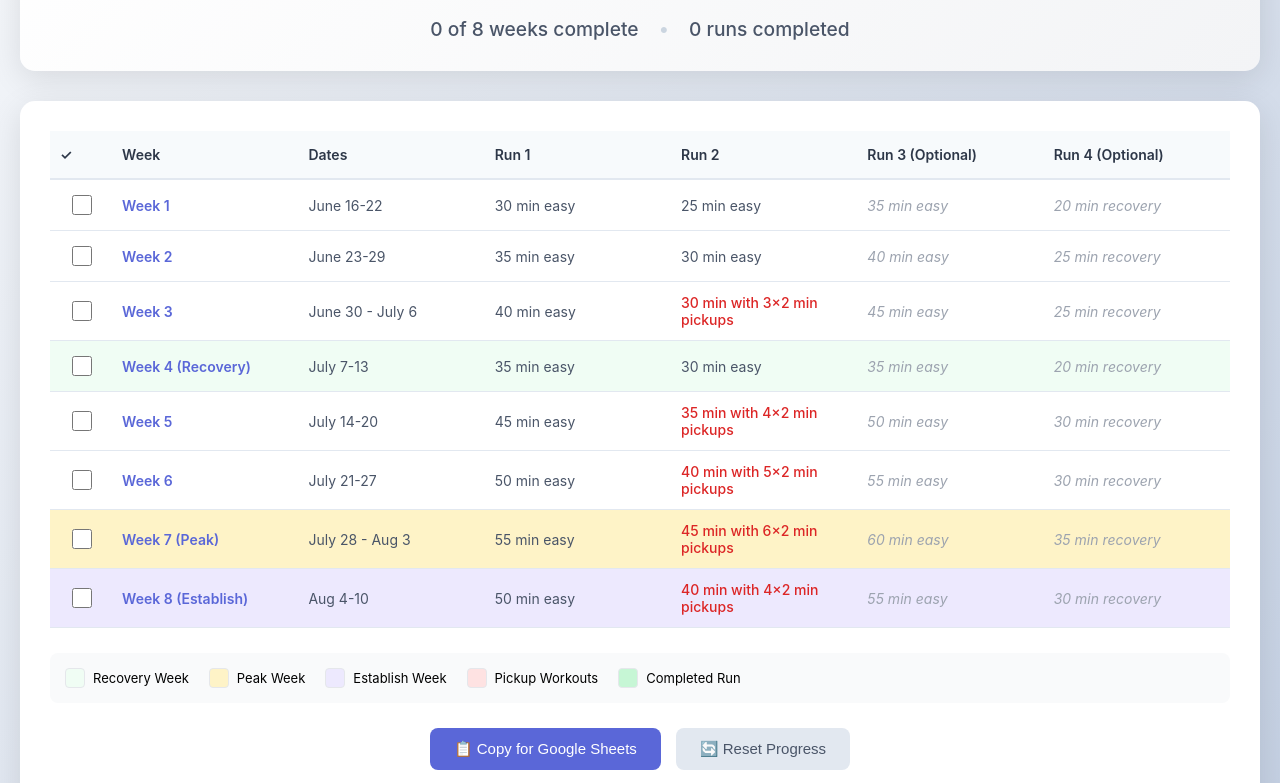
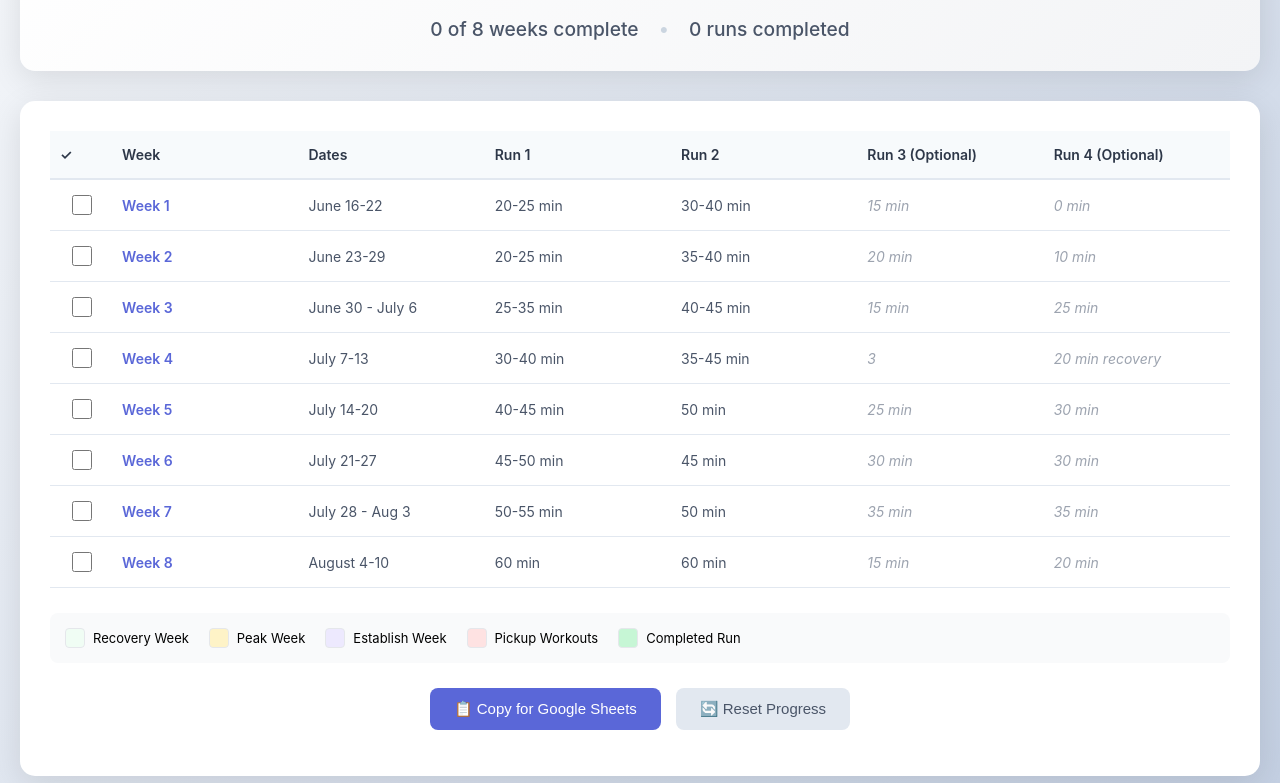
Before and after one commit to Kpuckett24/Framework_Model_Website, a plain HTML site: page index.html in a window 1280 px wide. Shown: the part 133-916 px from the top of the page. Drawn offline with Linux system fonts and the light colour scheme.

Commit message:
initial fin.

```diff
--- a/index.html
+++ b/index.html
@@ -64,8 +64,8 @@
             </svg>
         </div>
 
-        <h1>🏃‍♀️ Your Running Journey</h1>
-        <p class="subtitle">8-Week Build-Up Plan • June 16 - August 10, 2025</p>
+        <h1>Lilly's Running Plan</h1>
+        <p class="subtitle">Right now, I have this for 8 Weeks! • June 16 - August 10, 2025</p>
         <div class="progress-summary">
             <span id="weeksComplete">0</span> of 8 weeks complete
             <span class="separator">•</span>
@@ -141,10 +141,10 @@
                     </td>
                     <td class="week-label">Week 1</td>
                     <td>June 16-22</td>
-                    <td class="run-cell" data-week="1" data-run="1">30 min easy</td>
-                    <td class="run-cell" data-week="1" data-run="2">25 min easy</td>
-                    <td class="run-cell optional" data-week="1" data-run="3">35 min easy</td>
-                    <td class="run-cell optional" data-week="1" data-run="4">20 min recovery</td>
+                    <td class="run-cell" data-week="1" data-run="1">20-25 min</td>
+                    <td class="run-cell" data-week="1" data-run="2">30-40 min</td>
+                    <td class="run-cell optional" data-week="1" data-run="3">15 min</td>
+                    <td class="run-cell optional" data-week="1" data-run="4">0 min</td>
                 </tr>
                 <tr>
                     <td class="checkbox-cell">
@@ -152,10 +152,10 @@
                     </td>
                     <td class="week-label">Week 2</td>
                     <td>June 23-29</td>
-                    <td class="run-cell" data-week="2" data-run="1">35 min easy</td>
-                    <td class="run-cell" data-week="2" data-run="2">30 min easy</td>
-                    <td class="run-cell optional" data-week="2" data-run="3">40 min easy</td>
-                    <td class="run-cell optional" data-week="2" data-run="4">25 min recovery</td>
+                    <td class="run-cell" data-week="2" data-run="1">20-25 min</td>
+                    <td class="run-cell" data-week="2" data-run="2">35-40 min</td>
+                    <td class="run-cell optional" data-week="2" data-run="3">20 min</td>
+                    <td class="run-cell optional" data-week="2" data-run="4">10 min</td>
                 </tr>
                 <tr>
                     <td class="checkbox-cell">
@@ -163,20 +163,20 @@
                     </td>
                     <td class="week-label">Week 3</td>
                     <td>June 30 - July 6</td>
-                    <td class="run-cell" data-week="3" data-run="1">40 min easy</td>
-                    <td class="run-cell pickup-workout" data-week="3" data-run="2">30 min with 3×2 min pickups</td>
-                    <td class="run-cell optional" data-week="3" data-run="3">45 min easy</td>
-                    <td class="run-cell optional" data-week="3" data-run="4">25 min recovery</td>
+                    <td class="run-cell" data-week="3" data-run="1">25-35 min</td>
+                    <td class="run-cell" data-week="3" data-run="2">40-45 min</td>
+                    <td class="run-cell optional" data-week="3" data-run="3">15 min</td>
+                    <td class="run-cell optional" data-week="3" data-run="4">25 min</td>
                 </tr>
-                <tr class="recovery-row">
+                <tr>
                     <td class="checkbox-cell">
                         <input type="checkbox" class="week-checkbox" data-week="4">
                     </td>
-                    <td class="week-label">Week 4 (Recovery)</td>
+                    <td class="week-label">Week 4</td>
                     <td>July 7-13</td>
-                    <td class="run-cell" data-week="4" data-run="1">35 min easy</td>
-                    <td class="run-cell" data-week="4" data-run="2">30 min easy</td>
-                    <td class="run-cell optional" data-week="4" data-run="3">35 min easy</td>
+                    <td class="run-cell" data-week="4" data-run="1">30-40 min</td>
+                    <td class="run-cell" data-week="4" data-run="2">35-45 min</td>
+                    <td class="run-cell optional" data-week="4" data-run="3">3</td>
                     <td class="run-cell optional" data-week="4" data-run="4">20 min recovery</td>
                 </tr>
                 <tr>
@@ -185,10 +185,10 @@
                     </td>
                     <td class="week-label">Week 5</td>
                     <td>July 14-20</td>
-                    <td class="run-cell" data-week="5" data-run="1">45 min easy</td>
-                    <td class="run-cell pickup-workout" data-week="5" data-run="2">35 min with 4×2 min pickups</td>
-                    <td class="run-cell optional" data-week="5" data-run="3">50 min easy</td>
-                    <td class="run-cell optional" data-week="5" data-run="4">30 min recovery</td>
+                    <td class="run-cell" data-week="5" data-run="1">40-45 min</td>
+                    <td class="run-cell" data-week="5" data-run="2">50 min</td>
+                    <td class="run-cell optional" data-week="5" data-run="3">25 min</td>
+                    <td class="run-cell optional" data-week="5" data-run="4">30 min</td>
                 </tr>
                 <tr>
                     <td class="checkbox-cell">
@@ -196,32 +196,32 @@
                     </td>
                     <td class="week-label">Week 6</td>
                     <td>July 21-27</td>
-                    <td class="run-cell" data-week="6" data-run="1">50 min easy</td>
-                    <td class="run-cell pickup-workout" data-week="6" data-run="2">40 min with 5×2 min pickups</td>
-                    <td class="run-cell optional" data-week="6" data-run="3">55 min easy</td>
-                    <td class="run-cell optional" data-week="6" data-run="4">30 min recovery</td>
+                    <td class="run-cell" data-week="6" data-run="1">45-50 min</td>
+                    <td class="run-cell" data-week="6" data-run="2">45 min</td>
+                    <td class="run-cell optional" data-week="6" data-run="3">30 min</td>
+                    <td class="run-cell optional" data-week="6" data-run="4">30 min</td>
                 </tr>
-                <tr class="peak-row">
+                <tr>
                     <td class="checkbox-cell">
                         <input type="checkbox" class="week-checkbox" data-week="7">
                     </td>
-                    <td class="week-label">Week 7 (Peak)</td>
+                    <td class="week-label">Week 7</td>
                     <td>July 28 - Aug 3</td>
-                    <td class="run-cell" data-week="7" data-run="1">55 min easy</td>
-                    <td class="run-cell pickup-workout" data-week="7" data-run="2">45 min with 6×2 min pickups</td>
-                    <td class="run-cell optional" data-week="7" data-run="3">60 min easy</td>
-                    <td class="run-cell optional" data-week="7" data-run="4">35 min recovery</td>
+                    <td class="run-cell" data-week="7" data-run="1">50-55 min</td>
+                    <td class="run-cell" data-week="7" data-run="2">50 min</td>
+                    <td class="run-cell optional" data-week="7" data-run="3">35 min</td>
+                    <td class="run-cell optional" data-week="7" data-run="4">35 min</td>
                 </tr>
-                <tr class="establish-row">
+                <tr>
                     <td class="checkbox-cell">
                         <input type="checkbox" class="week-checkbox" data-week="8">
                     </td>
-                    <td class="week-label">Week 8 (Establish)</td>
-                    <td>Aug 4-10</td>
-                    <td class="run-cell" data-week="8" data-run="1">50 min easy</td>
-                    <td class="run-cell pickup-workout" data-week="8" data-run="2">40 min with 4×2 min pickups</td>
-                    <td class="run-cell optional" data-week="8" data-run="3">55 min easy</td>
-                    <td class="run-cell optional" data-week="8" data-run="4">30 min recovery</td>
+                    <td class="week-label">Week 8</td>
+                    <td>August 4-10</td>
+                    <td class="run-cell" data-week="8" data-run="1">60 min</td>
+                    <td class="run-cell" data-week="8" data-run="2">60 min</td>
+                    <td class="run-cell optional" data-week="8" data-run="3">15 min</td>
+                    <td class="run-cell optional" data-week="8" data-run="4">20 min</td>
                 </tr>
             </tbody>
         </table>
```
